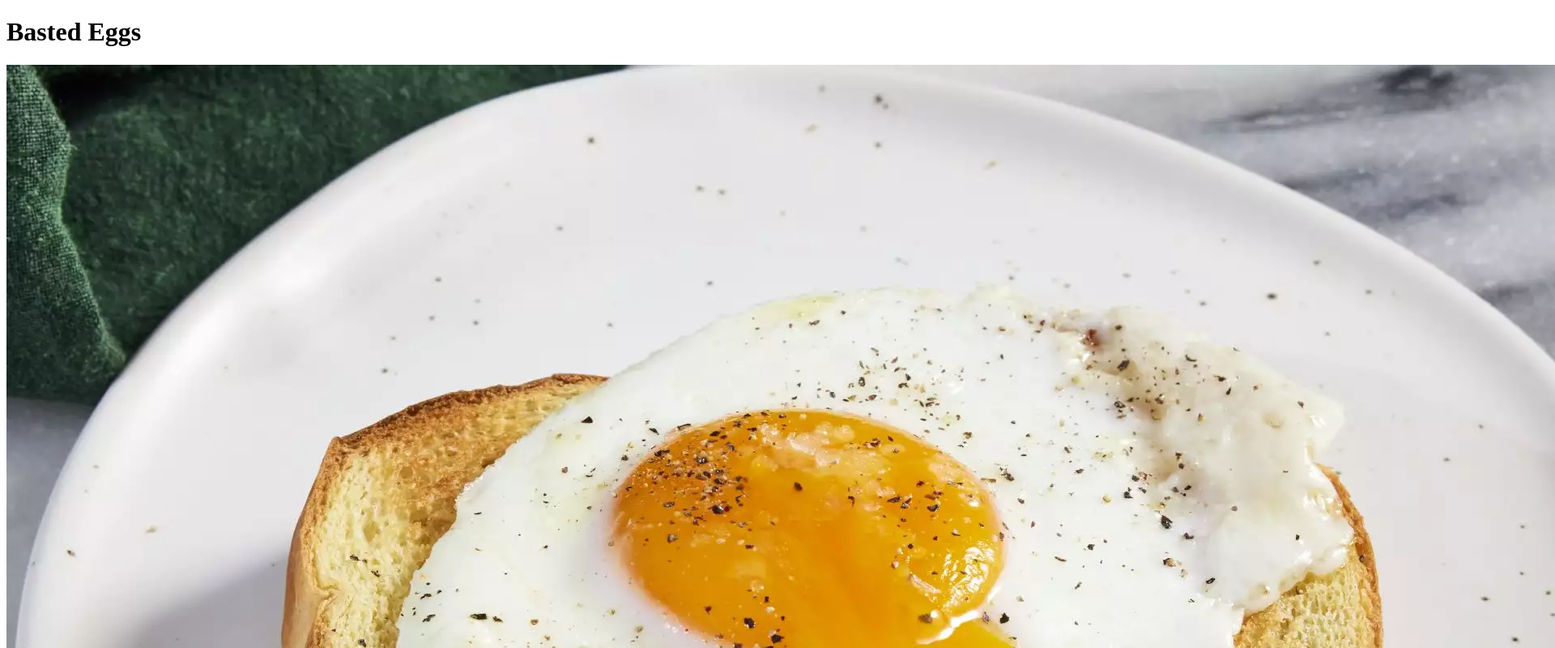
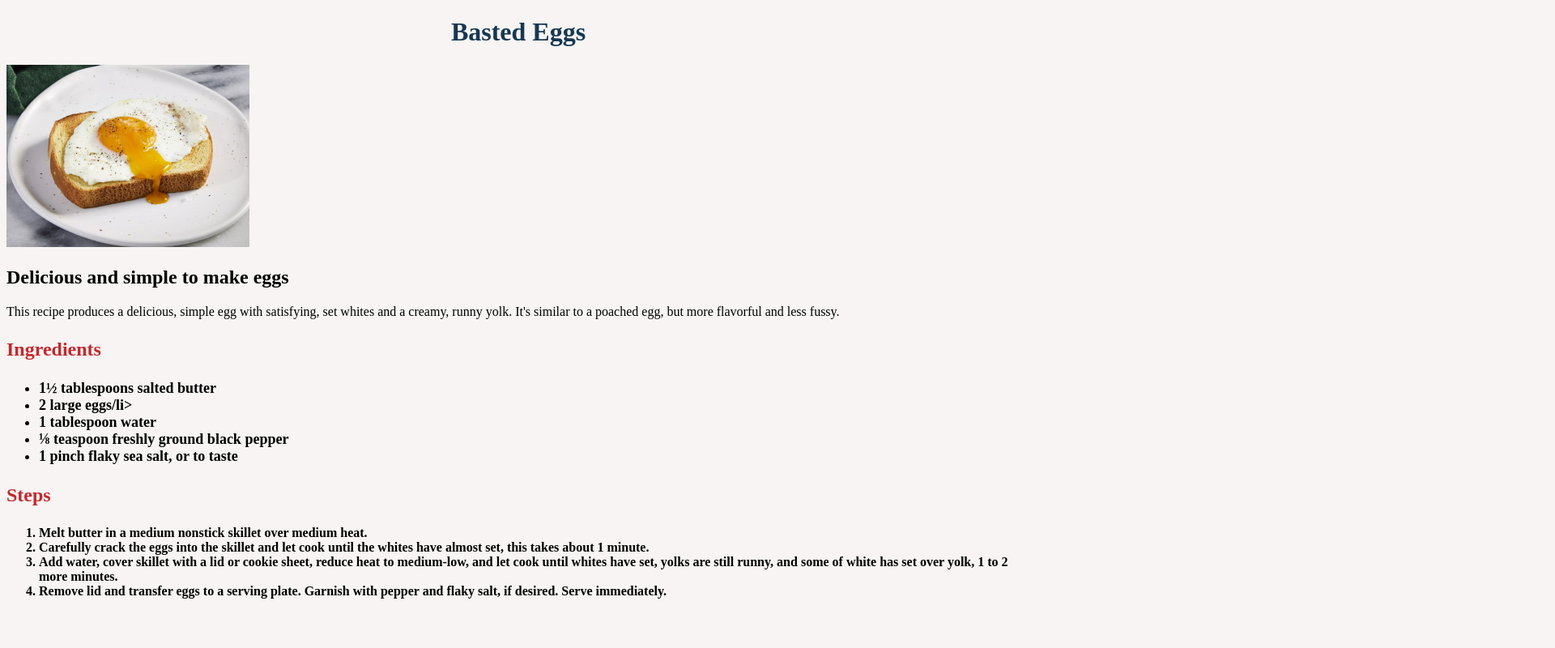
Before and after one commit to Daniel-Prada27/OdinRecipes, a plain HTML site: page recipes/Basted eggs.html in a window 1280 px wide. Shown: the top 800 px of the page at 81% size, 1920 px wide, since content can reach past the window. Drawn offline with Linux system fonts and the light colour scheme.

Commit message:
create and style recipes This is a basic styling exercise to practice css

```diff
--- /dev/null
+++ b/css/styles.css
@@ -0,0 +1,42 @@
+*{
+    background-color: #F7F4F3;
+}
+
+.main-header{
+    color: #173753;
+    text-align: center;
+    font-weight: bold;
+}
+
+img{
+    width: 300px;
+    height: auto;
+}
+a{
+    color: #173753;
+    font-weight: bolder;
+    font-size: larger;
+    text-decoration: none;
+}
+a:hover{
+    color: #FF4E00;
+}
+
+a:active{
+    color:#C1292E;
+}
+
+.ingredients, .steps {
+    color: #C1292E;
+    font-weight: bolder;
+    font-size: x-large;
+}
+
+.ingredients-items, .steps-items {
+    font-weight: bold;
+    font-size: large;
+}
+
+.steps-items {
+    font-size: medium;
+}
--- a/recipes/Basted eggs.html
+++ b/recipes/Basted eggs.html
@@ -2,13 +2,14 @@
 <html lang="en">
     <head>
         <meta charset="UTF-8" />
-        <!-- <meta http-equiv="X-UA-Compatible" content="IE=edge"> -->
+        <meta http-equiv="X-UA-Compatible" content="IE=edge">
+        <link rel="stylesheet" href="../css/styles.css">
         <meta name="viewport" content="width=device-width, initial-scale=1.0" />
         <title>Basted Eggs</title>
     </head>
 
     <body>
-        <h1>Basted Eggs</h1>
+        <h1 class="main-header">Basted Eggs</h1>
         <img
             src="../images/Basted eggs.jpg"
             alt="Basted eggs.jpg"
@@ -19,16 +20,16 @@
             set whites and a creamy, runny yolk. It's similar to a poached
             egg, but more flavorful and less fussy.
         </p>
-        <h3>Ingredients</h3>
-        <ul>
+        <h3 class="ingredients">Ingredients</h3>
+        <ul class="ingredients-items">
             <li>1½ tablespoons salted butter</li>
             <li>2 large eggs/li>
             <li>1 tablespoon water</li>
             <li>⅛ teaspoon freshly ground black pepper</li>
             <li>1 pinch flaky sea salt, or to taste</li>
         </ul>
-        <h3>Steps</h3>
-        <ol>
+        <h3 class="steps">Steps</h3>
+        <ol class="steps-items">
             <li>
                 Melt butter in a medium nonstick skillet over medium heat.
             </li>
```
Also changed, not shown: index.html (+2 -1 lines), recipes/Cereal.html (+7 -6 lines), recipes/Grilled Dill Pickle Chicken Thighs.html (+7 -6 lines), recipes/Peanut Butter Sandwich.html (+7 -6 lines).
